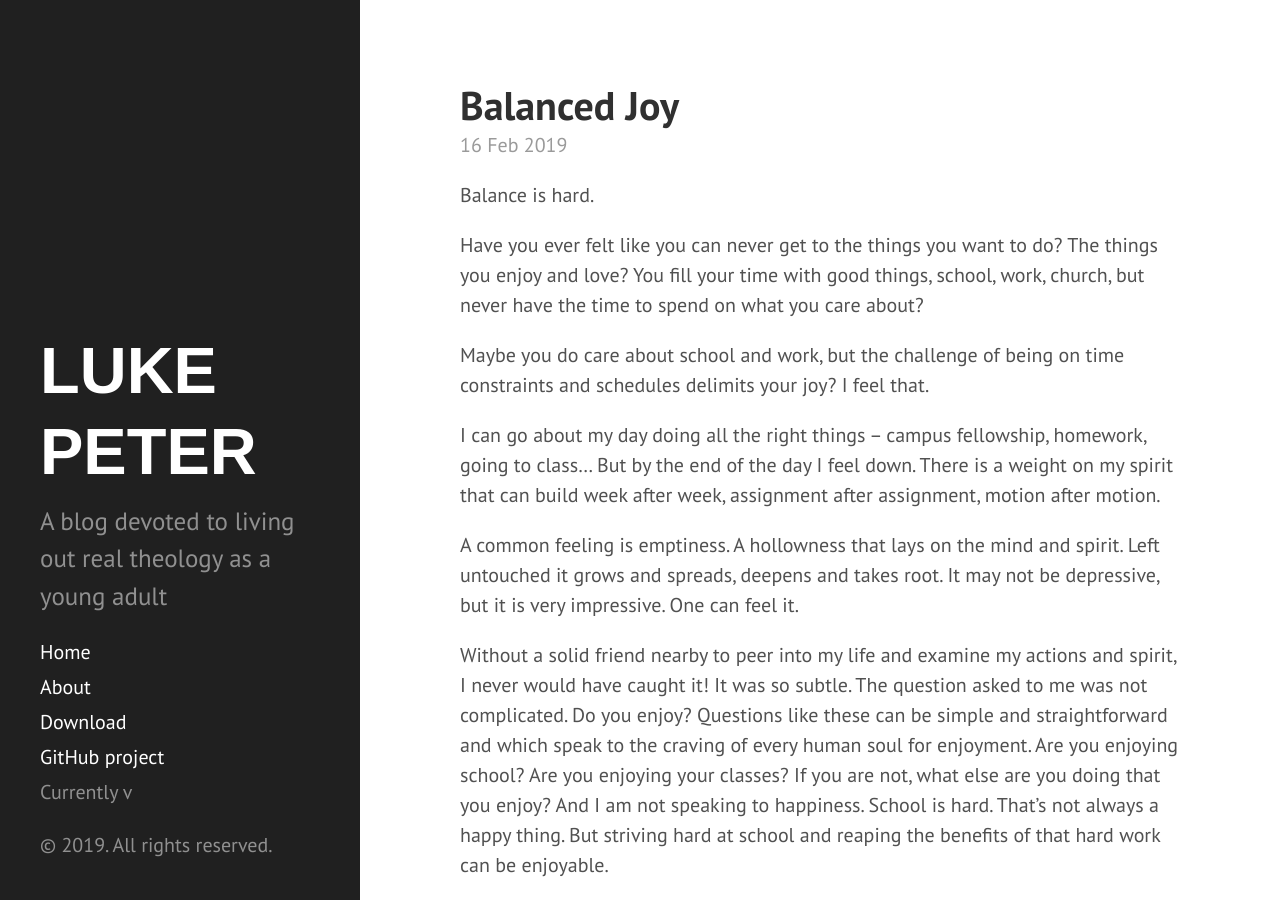
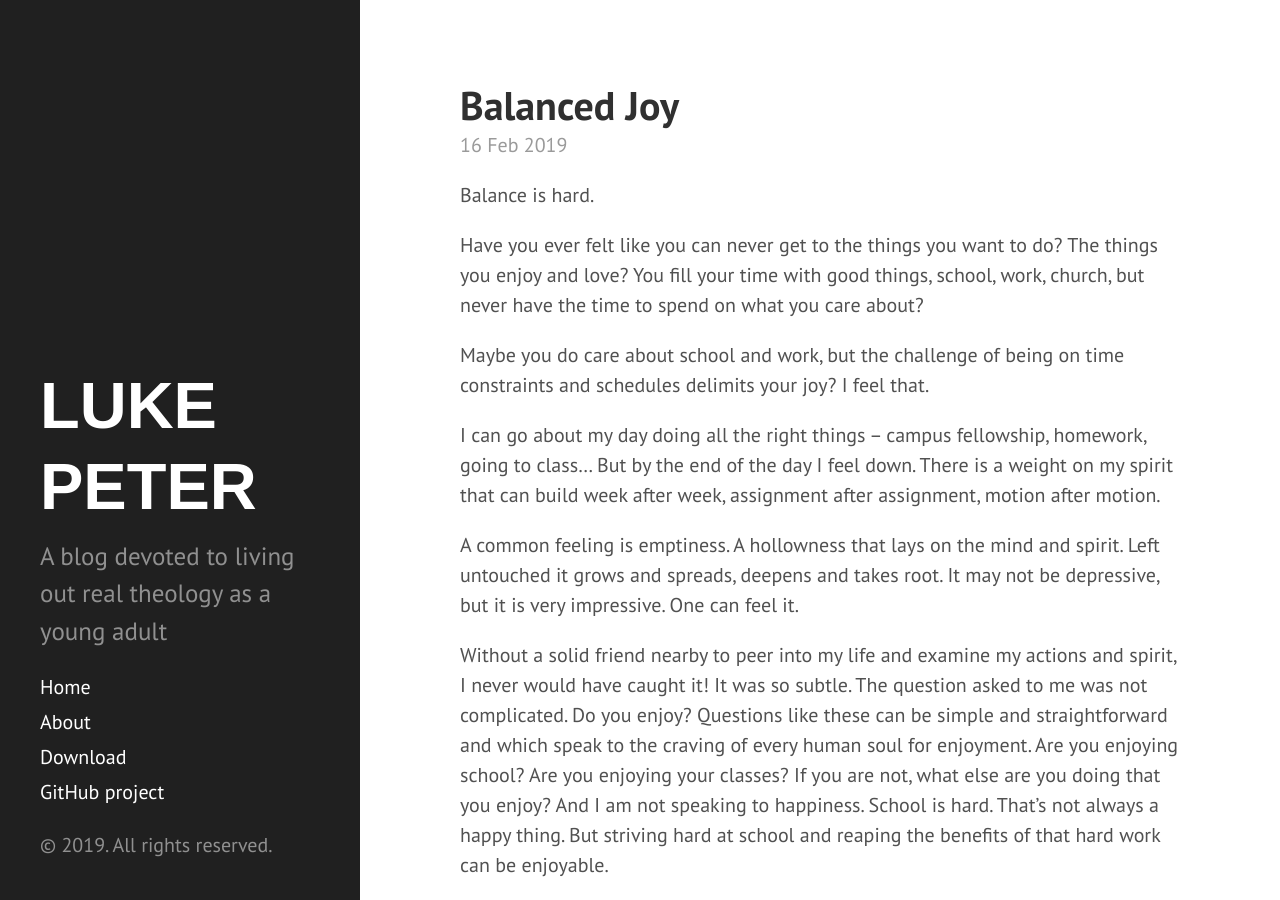
Before and after one commit to lpg0/lukepeter, a Jekyll site: the page built from docs/index.html, in a window 1280 px wide and 900 px high. Built offline with Jekyll 4.4.1, drawn with Linux system fonts in a browser that asks for light colours; some web fonts are replaced; the list of posts is cut into pages by our own code.

Commit message:
Update sidebar.html

```diff
--- a/docs/_includes/sidebar.html
+++ b/docs/_includes/sidebar.html
@@ -28,7 +28,7 @@
 
       <a class="sidebar-nav-item" href="{{ site.github.repo }}/archive/v{{ site.version }}.zip">Download</a>
       <a class="sidebar-nav-item" href="{{ site.github.repo }}">GitHub project</a>
-      <span class="sidebar-nav-item">Currently v{{ site.version }}</span>
+      <span class="sidebar-nav-item">{{ site.version }}</span>
     </nav>
 
     <p>&copy; {{ site.time | date: '%Y' }}. All rights reserved.</p>
```
